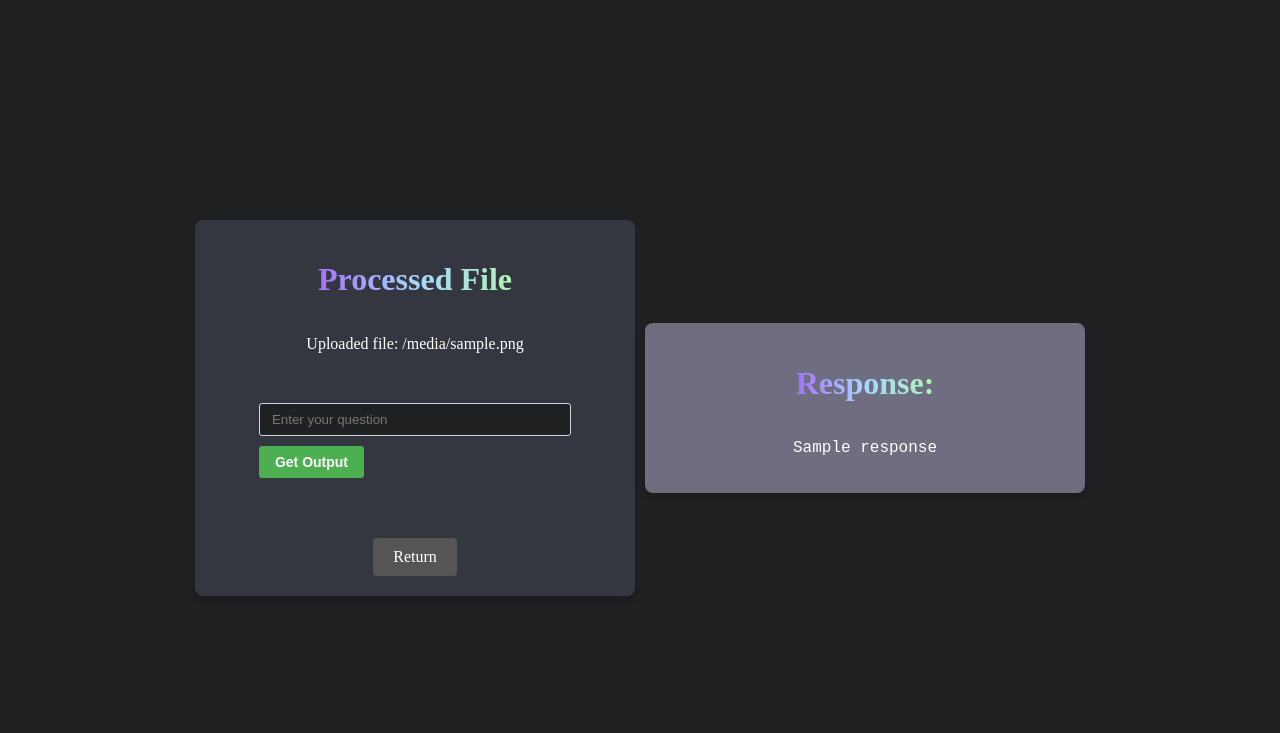
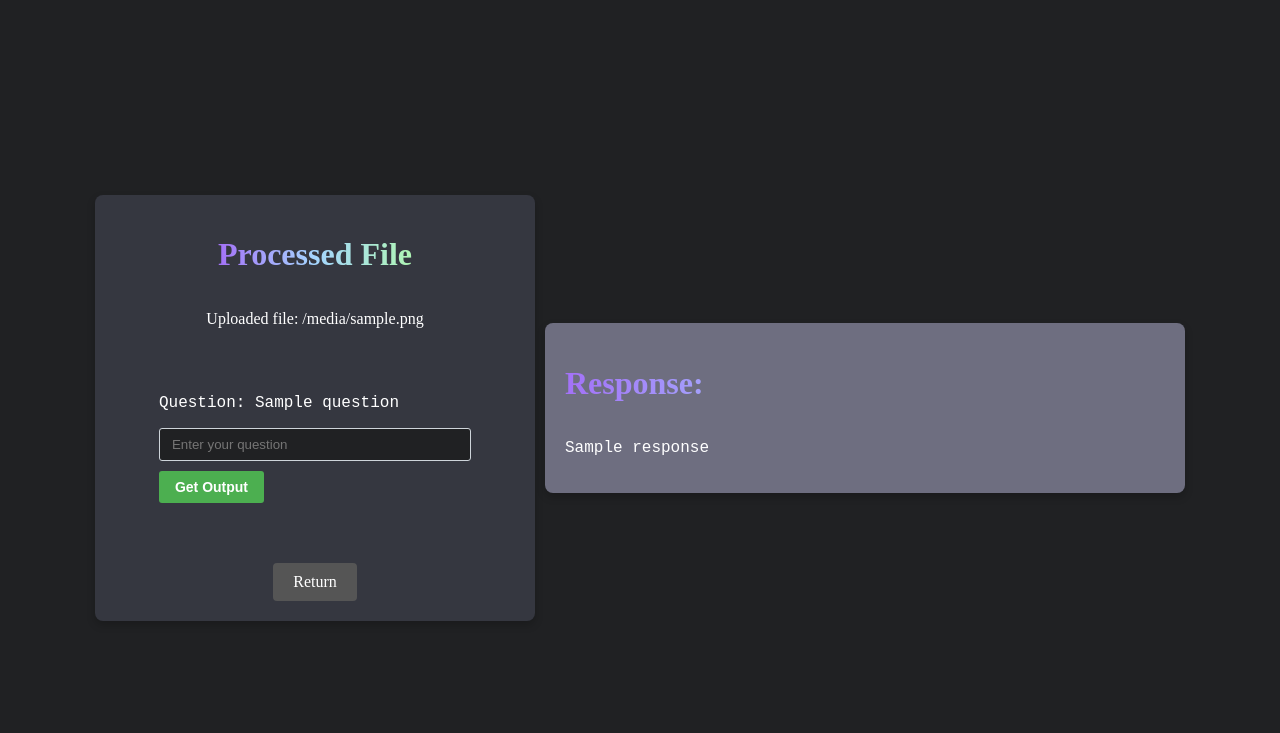
Before and after one commit to joshuel09/smartDocuReader, a Django app: template llamaexperiment/llamaapp/templates/process.html in a window 1280 px wide. Shown: the top 733 px of the page. Run offline with Django 4.2, Linux system fonts and the light colour scheme; the template is opened without the code that fills it: most values are stand-ins (such as "Sample title", 1, 10 or a date in 2020).

Commit message:
new update

```diff
--- a/llamaexperiment/index/index_store.json
+++ b/llamaexperiment/index/index_store.json
@@ -1 +1 @@
-{"index_store/data": {"4f1cb45c-9a47-40a2-9ed3-7b29eadcfabf": {"__type__": "vector_store", "__data__": "{\"index_id\": \"4f1cb45c-9a47-40a2-9ed3-7b29eadcfabf\", \"summary\": null, \"nodes_dict\": {\"e9b7489a-b489-4263-8824-660c6aa4f190\": \"e9b7489a-b489-4263-8824-660c6aa4f190\", \"9dc058e2-37fb-4d5d-8f7b-d9ceaddfdcad\": \"9dc058e2-37fb-4d5d-8f7b-d9ceaddfdcad\", \"a200e54b-7160-4aa3-a7f6-21fee4a992aa\": \"a200e54b-7160-4aa3-a7f6-21fee4a992aa\", \"ab041ecd-424b-4c89-b7f9-a9637778c571\": \"ab041ecd-424b-4c89-b7f9-a9637778c571\", \"42f7d252-7314-4cc1-a567-9f5e0744023c\": \"42f7d252-7314-4cc1-a567-9f5e0744023c\", \"799cfe9c-962a-484e-9c3c-a04faa3855c8\": \"799cfe9c-962a-484e-9c3c-a04faa3855c8\"}, \"doc_id_dict\": {}, \"embeddings_dict\": {}}"}}}
+{"index_store/data": {"a897ea50-a7ca-415d-96ab-991d085bef34": {"__type__": "vector_store", "__data__": "{\"index_id\": \"a897ea50-a7ca-415d-96ab-991d085bef34\", \"summary\": null, \"nodes_dict\": {\"8292b58c-bcb4-464e-8f5a-656111969adc\": \"8292b58c-bcb4-464e-8f5a-656111969adc\", \"656c4833-608a-43f4-b281-449e2717d88a\": \"656c4833-608a-43f4-b281-449e2717d88a\", \"a185bbe9-60f3-4f4e-b2d6-d20363df42a5\": \"a185bbe9-60f3-4f4e-b2d6-d20363df42a5\", \"1b69c735-aaf1-403c-88f7-7887d5316703\": \"1b69c735-aaf1-403c-88f7-7887d5316703\", \"6171fdde-aff9-44c5-b540-1c66935705a3\": \"6171fdde-aff9-44c5-b540-1c66935705a3\", \"ec71bab6-4027-4a33-a91a-8be401316b5b\": \"ec71bab6-4027-4a33-a91a-8be401316b5b\"}, \"doc_id_dict\": {}, \"embeddings_dict\": {}}"}}}
--- a/llamaexperiment/llamaapp/templates/process.html
+++ b/llamaexperiment/llamaapp/templates/process.html
@@ -13,11 +13,15 @@
         <form action="{% url 'process' %}" method="post">
             {% csrf_token %}
             <input type="file" name="file" style="display: none;">
+            {% if question %}
+                <p class="response-message">Question: {{ question }}</p>
+            {% endif %}
             <input type="text" name="question" placeholder="Enter your question" class="custom-textbox">
             <input type="submit" value="Get Output">
         </form>
 
-        <a href="{% url 'upload' %}" class="return-button" style="margin-top:50px; cursor: pointer; text-decoration: none;">Return</a>
+        <a href="{% url 'upload' %}" class="return-button"
+            style="margin-top:50px; cursor: pointer; text-decoration: none;">Return</a>
     </div>
 
     {% if response %}
@@ -94,14 +98,16 @@
     .output-modal {
         display: flex;
         flex-direction: column;
-        align-items: center;
         padding: 20px;
         margin-left: 10px;
         background-color: #6e6e80;
         border-radius: 8px;
         box-shadow: 0 4px 8px rgba(0, 0, 0, 0.2);
-        width: 400px;
+        width: 600px;
         max-width: 100%;
+        max-height: 400px;
+        overflow-y: scroll;
+
     }
 
     .response-message {
```
Also changed, not shown: llamaexperiment/index/docstore.json (+1 -1 lines), llamaexperiment/llamaapp/views.py (+6 -2 lines), llamaexperiment/db.sqlite3, llamaexperiment/index/vector_store.json, 2 other files.
